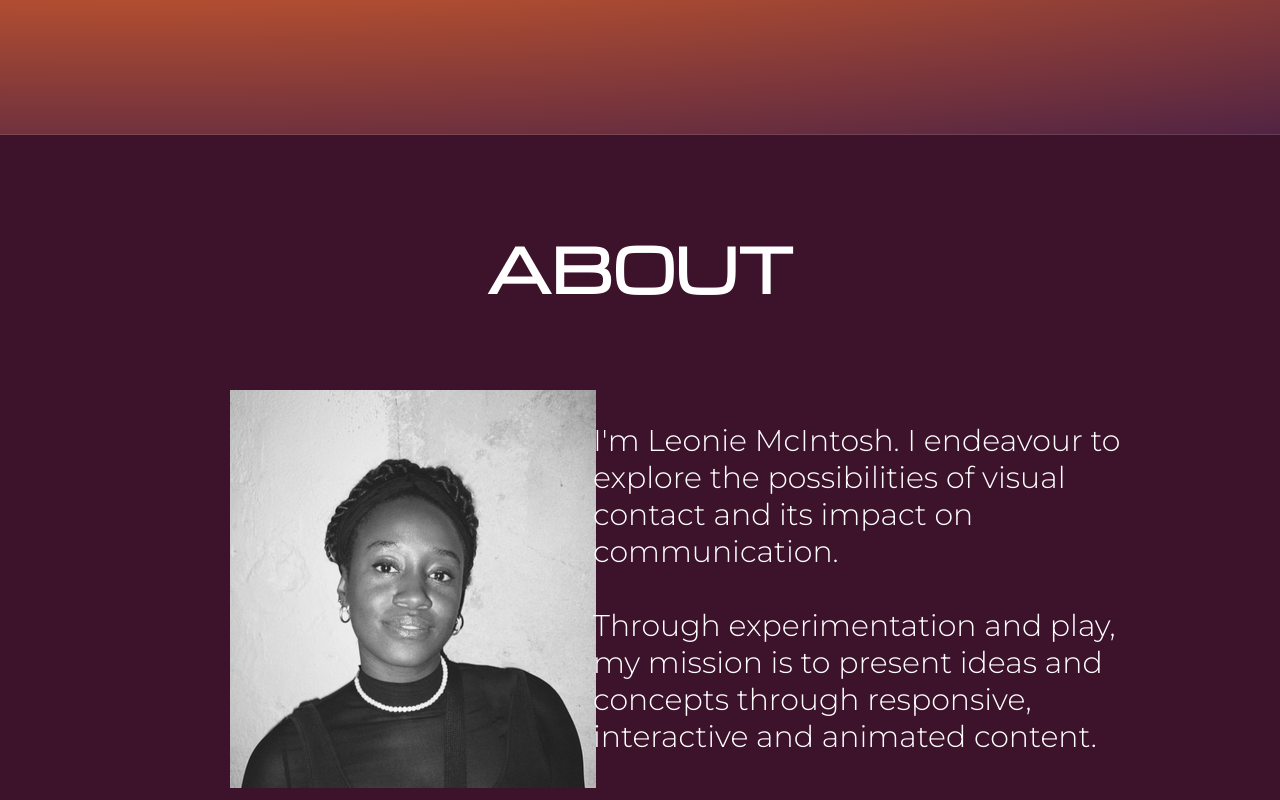
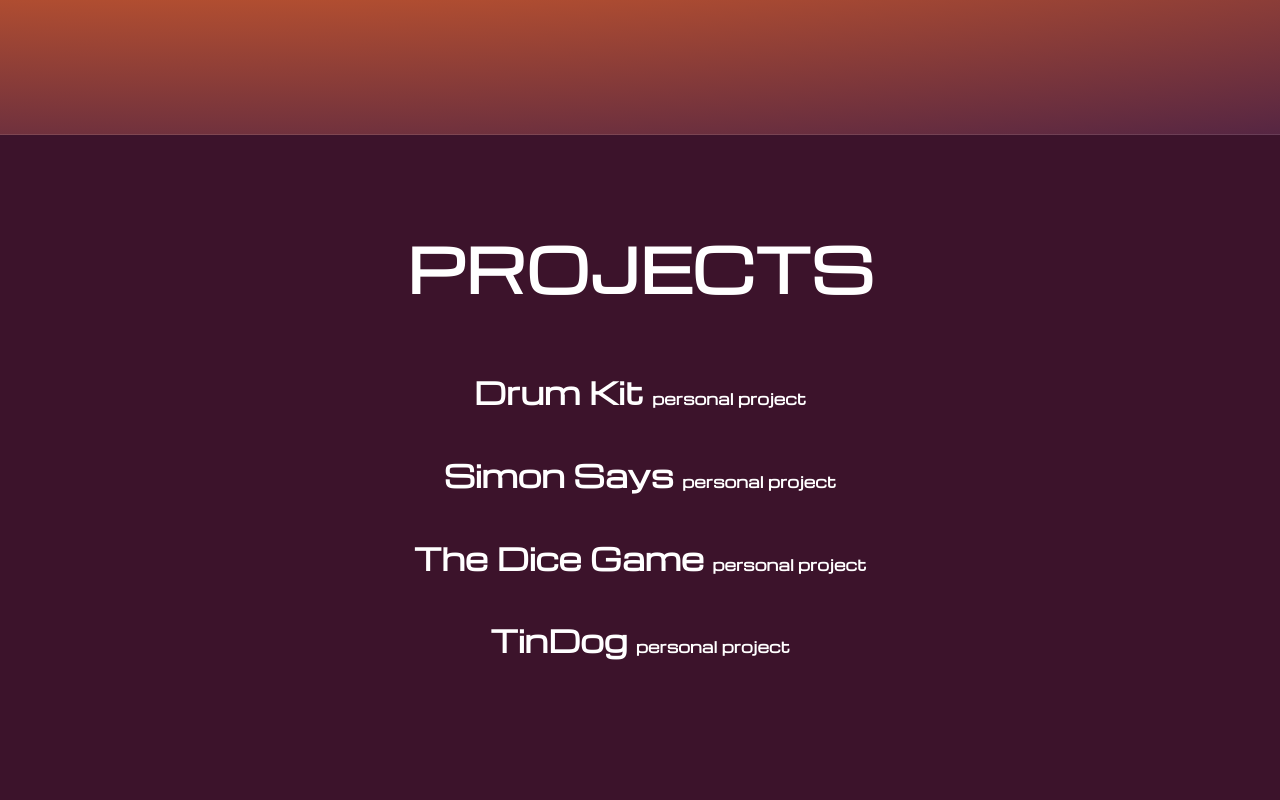
Before and after one commit to tech-leelee/tech-leelee.github.io, a plain HTML site: page techlee_portfolio/index.html in a window 1280 px wide. Shown: the part 660-1460 px from the top of the page. Drawn offline with nearby package versions, Linux system fonts and the light colour scheme.

Commit message:
Update index.html

```diff
--- a/techlee_portfolio/index.html
+++ b/techlee_portfolio/index.html
@@ -39,7 +39,7 @@
 
 
   <!-- Section 2 -->
-  <div class="sectionAbout">
+<!--   <div class="sectionAbout">
     <h3 class="pageTitle reveal"> ABOUT </h3>
 
     <div class="containerAbout">
@@ -55,7 +55,7 @@
          </p>
 
       </div>
-    </div>
+    </div> -->
 
 
 
```
